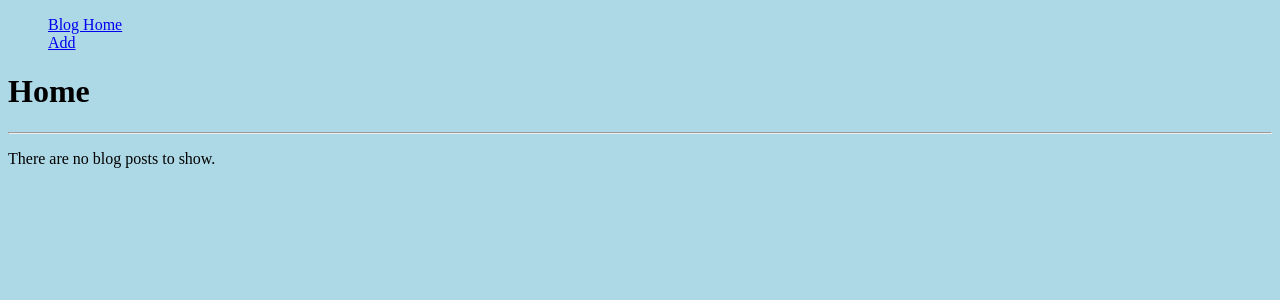
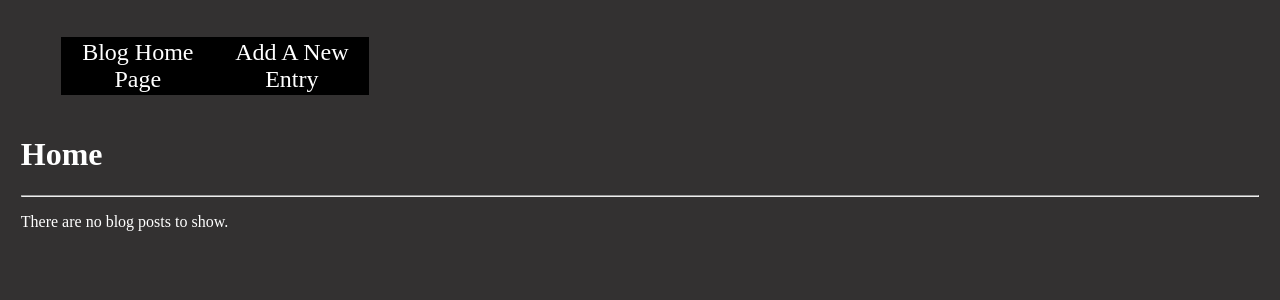
Before and after one commit to kenneba/build-a-blog, a Flask app: page / in a window 1280 px wide. Shown: the top 300 px of the page. Run offline with Flask 2, Linux system fonts and the light colour scheme; data that the repository does not hold is empty.

Commit message:
Completed the project 99%

```diff
--- a/main.py
+++ b/main.py
@@ -58,7 +58,7 @@ def add():
         if new_id != "Null":
             return render_template('entry.html', posts=posts, id=new_id)
     else:
-        return render_template('newpost.html', page_title="Add a New Post")
+        return render_template('newpost.html', page_title="Add a New Entry")
 
 
 if __name__ == '__main__':
--- a/static/style.css
+++ b/static/style.css
@@ -1,11 +1,46 @@
 body{
-    background-color:lightblue;
+    background-color:rgb(51, 49, 49);
+    color: white;
+    padding:1%;
+}
+a{
+    text-decoration: none;
+    color: white;
+}
+
+.navlinks{
+    display:block;
+    float:left;
+    width:150px;
+    border: 2px solid black;
+    background-color: black;
+    font-size:24px;
+    text-align: center;
 }
 
 a:hover{
-    color:yellow;
+    color:#092170;
 }
 
-li{
-    color: darkblue;
+ul{
+    display: inline-block;
+    list-style-type: none;
+    border-radius: 10px;
 }
+
+
+.entry{
+    background-color: #c3c5d3;
+    border: 2px solid #5F667A;
+    border-radius: 10px;
+}
+
+.navbar{
+    width:95%;
+}
+
+.postbody{
+    color: #5F667A;
+    font-size: 18px;
+    text-indent: 30px;
+}
--- a/templates/base.html
+++ b/templates/base.html
@@ -5,11 +5,11 @@
     <link type="text/css" href="/static/style.css" rel="stylesheet">
 </head>
 <body>
+        <ul style="list-style-type:none" class="navbar">
+            <li><a href="/"  class="navlinks">Blog Home Page</a></li>
+            <li><a href="/add" class="navlinks">Add A New Entry</a></li>
+        </ul>
 
-    <ul style="list-style-type:none">
-        <li><a href="/">Blog Home</a></li>
-        <li><a href="/add">Add</a></li>
-    </ul>
     <h1>{{page_title}}</h1>
     <hr>
     {% block content%}
--- a/templates/blog.html
+++ b/templates/blog.html
@@ -5,15 +5,16 @@
     {% if posts| length == 0 %}
     <p>There are no blog posts to show.</p>
     {%else%}
+    <div class="entry">
         <ul>
             {%for post in posts%}
             <li>
-                <h1><a href="/blog/{{post.id}}">{{post.title}}</a></h1><br>
-                <h2>{{post.body}}</h2>
+                <h1><a href="/blog/{{post.id}}">{{post.title}}</a></h1>
+                <p class="postbody">{{post.body}}</p>
 
             </li>
             {%endfor%}
         </ul>
-
+    </div>
     {%endif%}
 {% endblock %}
--- a/templates/entry.html
+++ b/templates/entry.html
@@ -1,6 +1,8 @@
 {%extends "base.html"%}
 
 {% block content%}
+<div class="entry">
     <h2>{{blog_id.title}}</h2>
-    <p>{{blog_id.body}}</p>
+    <p class="postbody">{{blog_id.body}}</p>
+</div>
 {% endblock %}
--- a/templates/individ_entry.html
+++ b/templates/individ_entry.html
@@ -1,6 +1,8 @@
 {%extends "base.html"%}
 
 {% block content%}
+<div class="entry">
     <h2>{{new_id.title}}</h2>
-    <p>{{new_id.body}}</p>
+    <p class="postbody">{{new_id.body}}</p>
+</div>
 {% endblock %}
```
